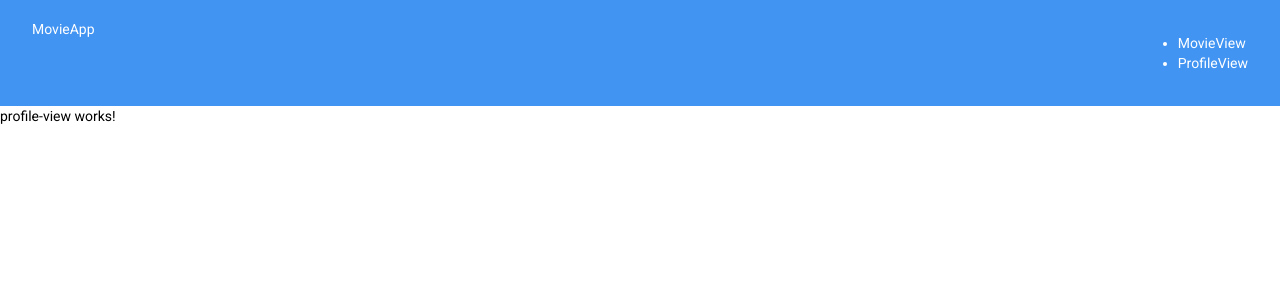
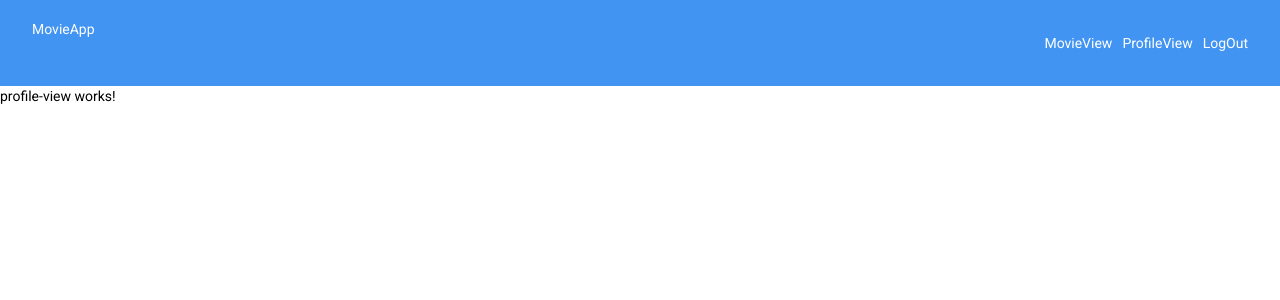
Before and after one commit to FluffyderDelphin/AngularMovieApp-Angular-client, an Angular app: page /profile in a window 1280 px wide. Shown: the top 300 px of the page. Built offline with nearby package versions, Linux system fonts and the light colour scheme.

Commit message:
navbar adujust

```diff
--- a/src/app/navbar/navbar.component.css
+++ b/src/app/navbar/navbar.component.css
@@ -1,7 +1,7 @@
 .navbar {
   display: flex;
   justify-content: space-between;
-  gap: 1rem;
+  align-items: center;
   color: white;
   background-color: #4294f2;
   padding: 1.2rem 2rem;
@@ -10,4 +10,10 @@
 .listitem {
   color: #fff;
 }
+
+.viewList {
+  display: flex;
+  list-style: none;
+  gap: 10px;
+}
 /*# sourceMappingURL=navbar.component.css.map */
--- a/src/app/navbar/navbar.component.html
+++ b/src/app/navbar/navbar.component.html
@@ -6,5 +6,6 @@
     <ul class="viewList">
         <li class="listitem" ><a (click)="goToMainPage()">MovieView</a></li>
         <li class="listitem" ><a (click)="gotToProfilePage()">ProfileView</a></li>
+        <li class="listitem" ><a (click)="logOut()">LogOut</a></li>
     </ul>
   </div>
--- a/src/app/navbar/navbar.component.min.css
+++ b/src/app/navbar/navbar.component.min.css
@@ -1,2 +1,2 @@
-.navbar{display:flex;justify-content:space-between;gap:1rem;color:#fff;background-color:#4294f2;padding:1.2rem 2rem}.listitem{color:#fff}
+.navbar{display:flex;justify-content:space-between;gap:1rem;color:#fff;background-color:#4294f2;padding:1.2rem 2rem}.listitem{color:#fff}.viewList{display:flex;list-style:none;gap:10px}
 /*# sourceMappingURL=navbar.component.min.css.map */
--- a/src/app/navbar/navbar.component.scss
+++ b/src/app/navbar/navbar.component.scss
@@ -10,3 +10,8 @@
   .listitem{
       color: #fff;
   }
+  .viewList{
+      display:flex;
+      list-style: none;
+      gap: 10px;
+  }
--- a/src/app/navbar/navbar.component.ts
+++ b/src/app/navbar/navbar.component.ts
@@ -22,5 +22,9 @@ export class NavbarComponent implements OnInit {
   gotToProfilePage():void{
     this.router.navigate(['profile'])
   }
+  logOut():void{
+    localStorage.clear();
+    this.router.navigate(['welcome'])
+  }
 
 }
```
Also changed, not shown: 2 other files (tests, documents, lock files or other folders).
